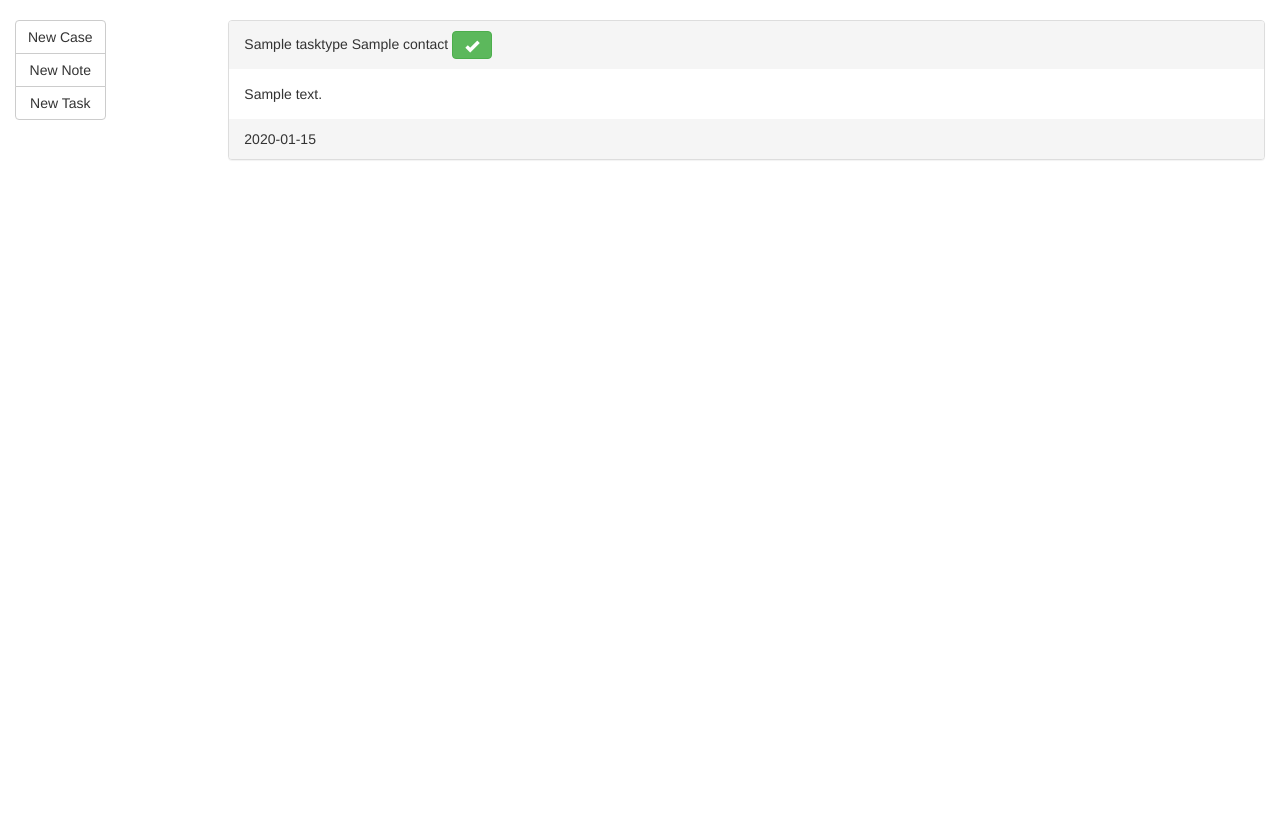
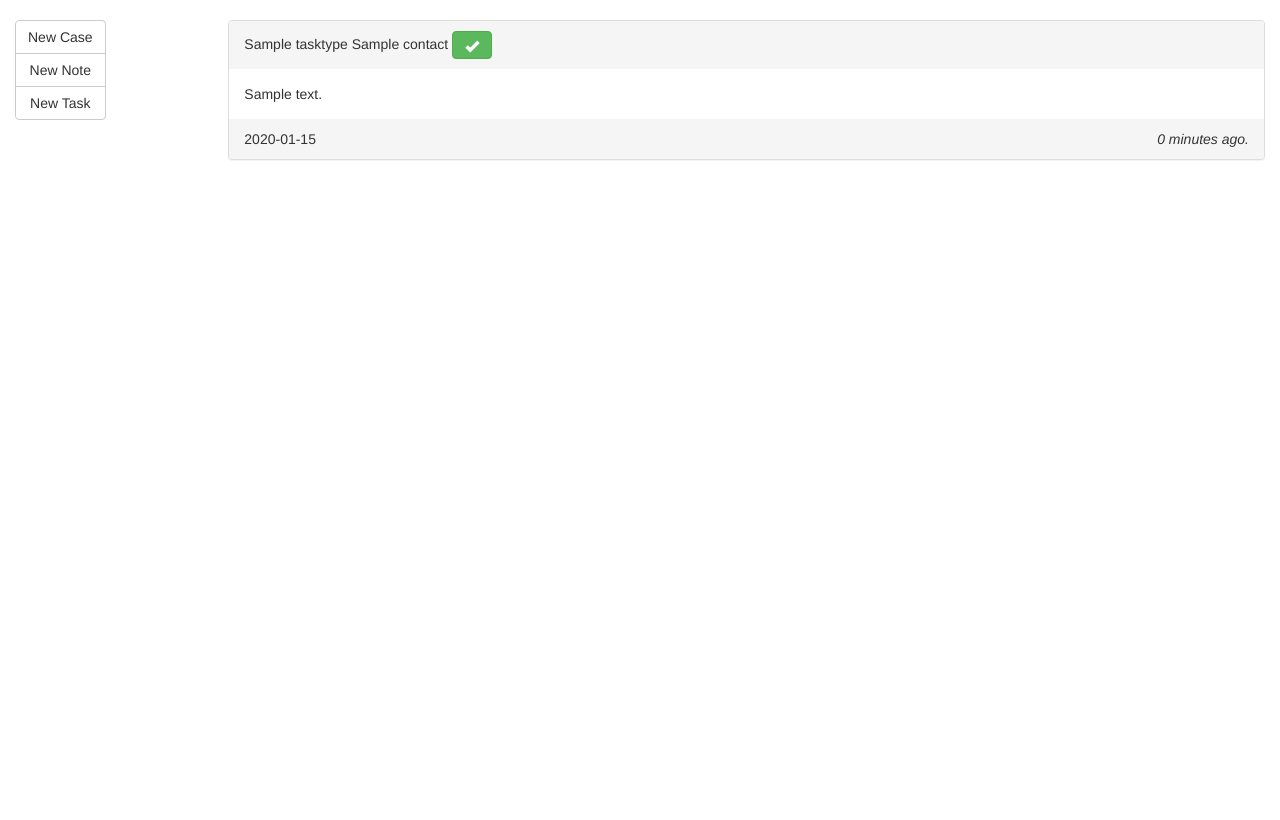
Before and after one commit to wypython/caseworkclub, a Django app: template caseworkclub/templates/caseworkclub/tasks_detail.html in a window 1280 px wide. Shown: the part 52-872 px from the top of the page. Run offline with Django 3.2, Linux system fonts and the light colour scheme; the template is opened without the code that fills it: most values are stand-ins (such as "Sample title", 1, 10 or a date in 2020); parts of the project's set-up code (start-up, migrations or seed data) failed here and were passed over; some libraries are stand-ins or nearby versions.

Commit message:
changed task display to have time since as well:)

```diff
--- a/caseworkclub/templates/caseworkclub/tasks_detail.html
+++ b/caseworkclub/templates/caseworkclub/tasks_detail.html
@@ -18,7 +18,12 @@
 
 
         <div class="panel-body">{{task.text}}</div>
-        <div class="panel-footer">{{task.settime}}</div>
+        <div class="panel-footer">
+            <div class="row">
+                <div class="col-sm-6"> {{task.settime}}</div>
+                <div class="col-sm-6 text-right"><i>{{task.settime|timesince}} ago.</i></div>
+            </div>
+        </div>
     </div>
 
 {% endfor %}
```
